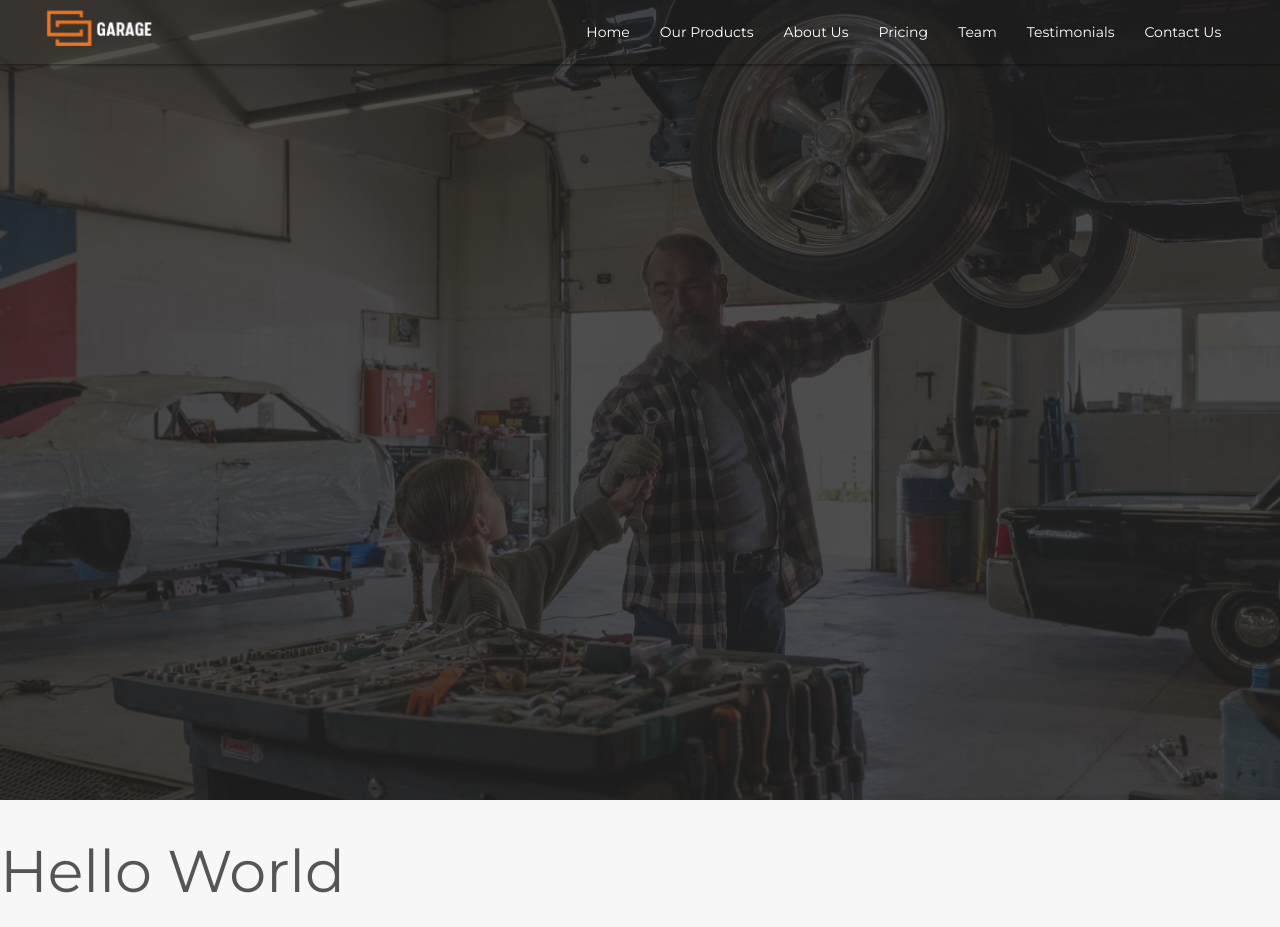
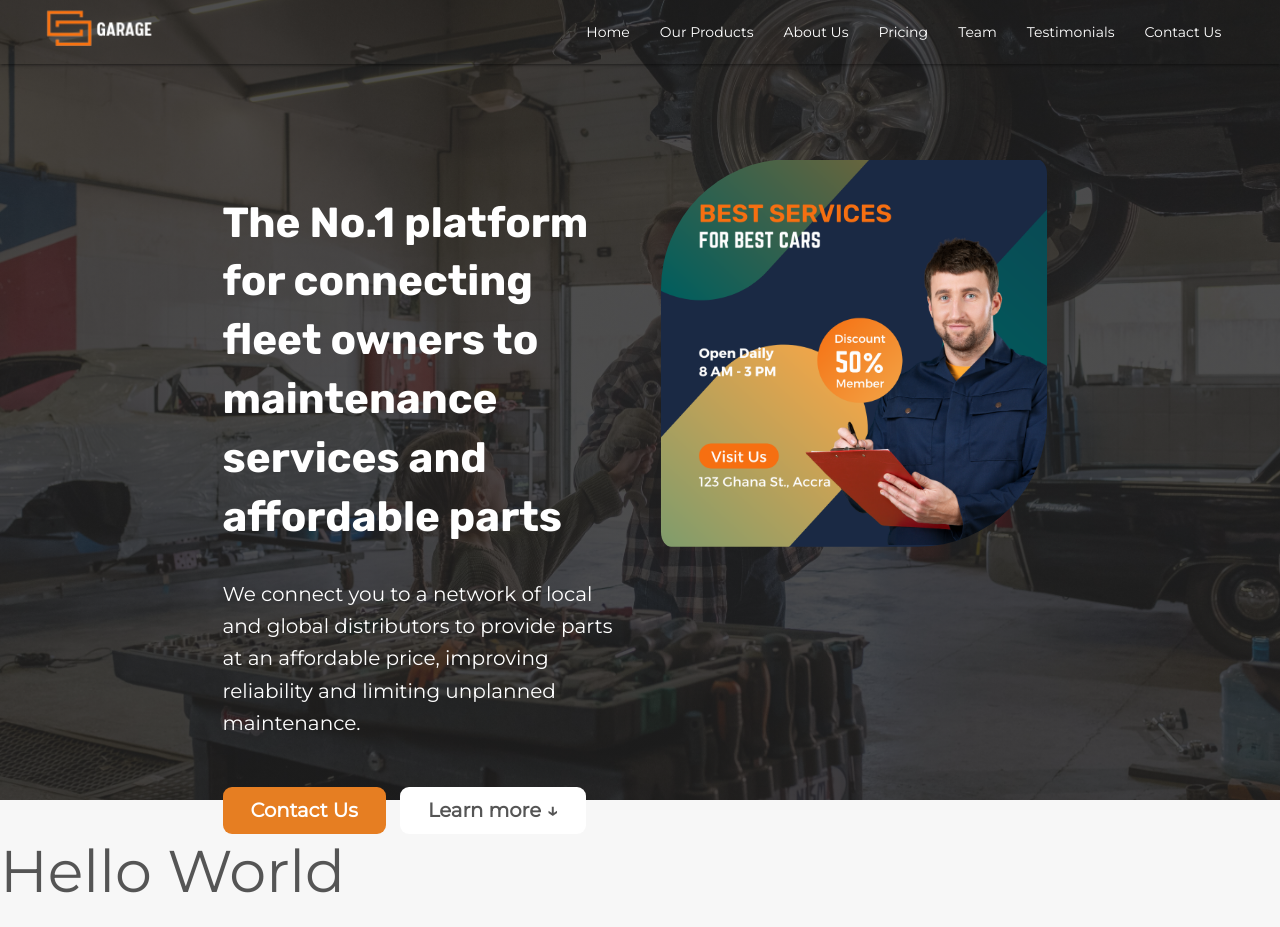
Before and after one commit to danielkpodo/garage, a React (Create React App) app: page / in a window 1280 px wide. Built offline with nearby package versions, Linux system fonts and the light colour scheme.

Commit message:
completed hero section

```diff
--- /dev/null
+++ b/src/components/Hero.js
@@ -0,0 +1,37 @@
+import React from 'react';
+import vehicle from '../assets/images/mechanic.png';
+
+const Hero = () => {
+  return (
+    <div className="header-container container">
+      <div className="row">
+        <div className="col l6">
+          <h1>
+            The No.1 platform for connecting fleet owners to maintenance
+            services and affordable parts
+          </h1>
+          <p>
+            We connect you to a network of local and global distributors to
+            provide parts at an affordable price, improving reliability and
+            limiting unplanned maintenance.
+          </p>
+          <div className="actions">
+            <a href="#!" class="button btn--full contact-us">
+              Contact Us
+            </a>
+            <a href="#!" class="button btn--outline">
+              Learn more &darr;
+            </a>
+          </div>
+        </div>
+        <div className="col l6">
+          <a href="#!">
+            <img src={vehicle} className="responsive-img" alt="our offer" />
+          </a>
+        </div>
+      </div>
+    </div>
+  );
+};
+
+export default Hero;
--- a/src/containers/App.css
+++ b/src/containers/App.css
@@ -26,11 +26,16 @@ header {
   position: relative;
   background-image: linear-gradient(rgba(34, 34, 34, 0.8), rgba(34, 34, 34, 0.8)), url("../assets/images/hero-bg.jpg");
   background-size: cover;
-  color: #f7f7f7;
+  color: #fff;
+  /* Create the parallax scrolling effect */
+  background-attachment: fixed;
+  background-position: center;
+  background-repeat: no-repeat;
 }
 
 .main-menu {
   background-color: transparent;
+  margin-bottom: 5.75rem;
 }
 
 #nav-mobile {
@@ -42,4 +47,72 @@ header {
   margin-left: 3.125rem;
 }
 
+.header-container {
+  padding: 0.71rem 1.43rem;
+}
+.header-container h1 {
+  font-size: 3rem;
+  font-family: "Rubik", sans-serif;
+  margin-bottom: 2.29rem;
+  font-weight: 700;
+  line-height: 1.4;
+}
+.header-container p {
+  font-size: 1.43rem;
+  line-height: 1.6;
+  margin-bottom: 3.43rem;
+}
+.header-container .contact-us {
+  margin-right: 1rem;
+}
+.header-container a img {
+  max-width: 100%;
+  border-radius: 34% 5%;
+  display: inline-block;
+  padding: 0.375rem 0.714rem;
+}
+
+.button,
+.button:link,
+.button:visited {
+  display: inline-block;
+  text-decoration: none;
+  font-size: 1.4rem;
+  font-weight: 600;
+  padding: 1rem 2rem;
+  border-radius: 9px;
+  /* Only necessary for .btn */
+  border: none;
+  cursor: pointer;
+  font-family: inherit;
+  /* Put transition on original "state" */
+  /* transition: background-color 0.3s; */
+  transition: all 0.3s;
+}
+
+.btn--full:link,
+.btn--full:visited {
+  background-color: #e67e22;
+  color: #fff;
+}
+
+.btn--full:hover,
+.btn--full:active {
+  background-color: #cf711f;
+}
+
+.btn--outline:link,
+.btn--outline:visited {
+  background-color: #fff;
+  color: #555;
+}
+
+.btn--outline:hover,
+.btn--outline:active {
+  background-color: #fdf2e9;
+  /* border: 3px solid #fff; */
+  /* Trick to add border inside */
+  box-shadow: inset 0 0 0 3px #fff;
+}
+
 /*# sourceMappingURL=App.css.map */
--- a/src/containers/scss/partials/_globals.scss
+++ b/src/containers/scss/partials/_globals.scss
@@ -11,7 +11,6 @@ html {
 
 body {
   background-color: $white-bg;
-  // font-family: 'Rubik', sans-serif;
   font-family: 'Montserrat', sans-serif;
   color: $black-text;
   font-weight: 400;
--- a/src/containers/scss/partials/_navbar.scss
+++ b/src/containers/scss/partials/_navbar.scss
@@ -7,11 +7,17 @@ header {
     ),
     url('../assets/images/hero-bg.jpg');
   background-size: cover;
-  color: #f7f7f7;
+  color: #fff;
+
+  /* Create the parallax scrolling effect */
+  background-attachment: fixed;
+  background-position: center;
+  background-repeat: no-repeat;
 }
 
 .main-menu {
   background-color: transparent;
+  margin-bottom: 5.75rem;
 }
 
 #nav-mobile {
@@ -22,3 +28,81 @@ header {
   display: block;
   margin-left: 3.125rem;
 }
+
+.header-container {
+  padding: 0.71rem 1.43rem;
+  h1 {
+    font-size: 3rem;
+    font-family: 'Rubik', sans-serif;
+    margin-bottom: 2.29rem;
+    font-weight: 700;
+    line-height: 1.4;
+  }
+
+  p {
+    font-size: 1.43rem;
+    line-height: 1.6;
+    margin-bottom: 3.43rem;
+  }
+
+  .contact-us {
+    margin-right: 1rem;
+  }
+
+  a {
+    img {
+      max-width: 100%;
+      border-radius: 34% 5%;
+      display: inline-block;
+      padding: 0.375rem 0.714rem;
+    }
+  }
+}
+
+.button,
+.button:link,
+.button:visited {
+  display: inline-block;
+
+  text-decoration: none;
+  font-size: 1.4rem;
+  font-weight: 600;
+  padding: 1rem 2rem;
+  border-radius: 9px;
+
+  /* Only necessary for .btn */
+  border: none;
+  cursor: pointer;
+  font-family: inherit;
+
+  /* Put transition on original "state" */
+  /* transition: background-color 0.3s; */
+  transition: all 0.3s;
+}
+
+.btn--full:link,
+.btn--full:visited {
+  background-color: #e67e22;
+  color: #fff;
+}
+
+.btn--full:hover,
+.btn--full:active {
+  background-color: #cf711f;
+}
+
+.btn--outline:link,
+.btn--outline:visited {
+  background-color: #fff;
+  color: #555;
+}
+
+.btn--outline:hover,
+.btn--outline:active {
+  background-color: #fdf2e9;
+
+  /* border: 3px solid #fff; */
+
+  /* Trick to add border inside */
+  box-shadow: inset 0 0 0 3px #fff;
+}
--- a/src/layouts/Navbar.js
+++ b/src/layouts/Navbar.js
@@ -1,6 +1,7 @@
 import React from 'react';
 import navLinks from '../utils/menu-links';
 import Logo from '../components/Logo';
+import Hero from '../components/Hero';
 
 const NavigationMenu = () => {
   const menuLinks = navLinks.map((item, index) => {
@@ -34,6 +35,7 @@ const NavigationMenu = () => {
         <ul className="sidenav" id="mobile-demo">
           {menuLinks}
         </ul>
+        <Hero />
       </header>
     </>
   );
```
Also changed, not shown: src/assets/images/mechanic.png (added), 1 other file (tests, documents, lock files or other folders).
